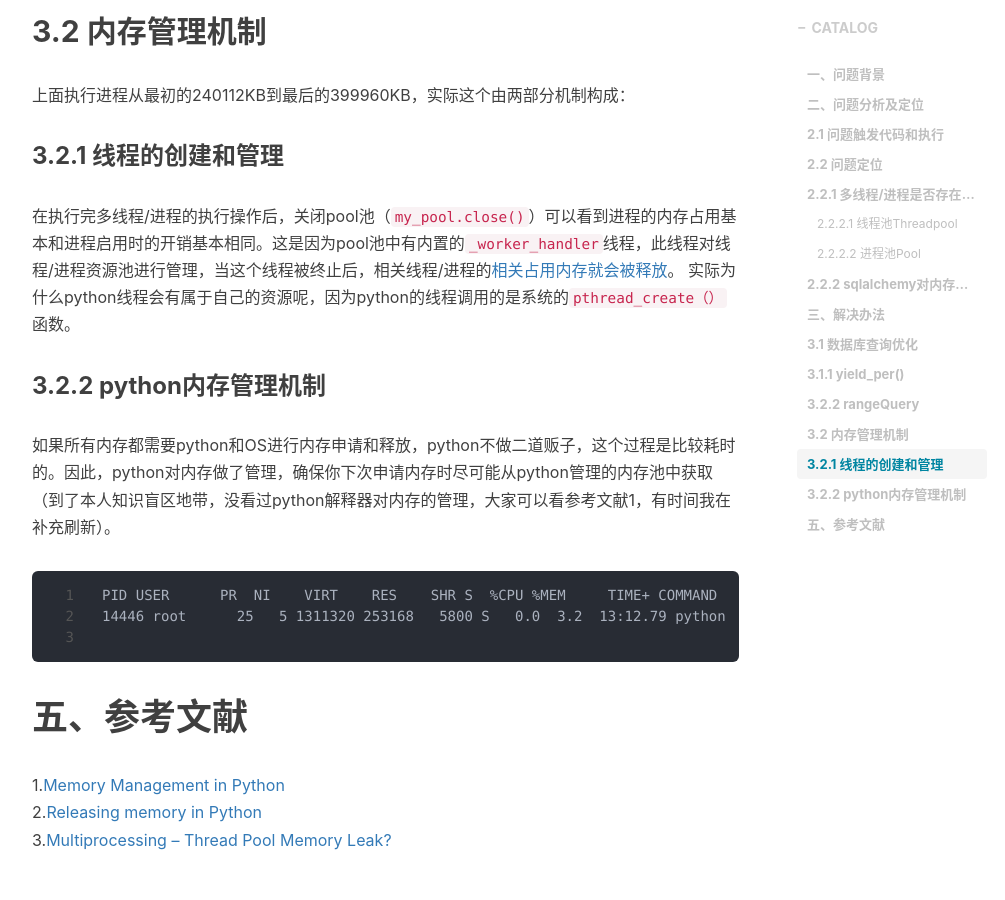
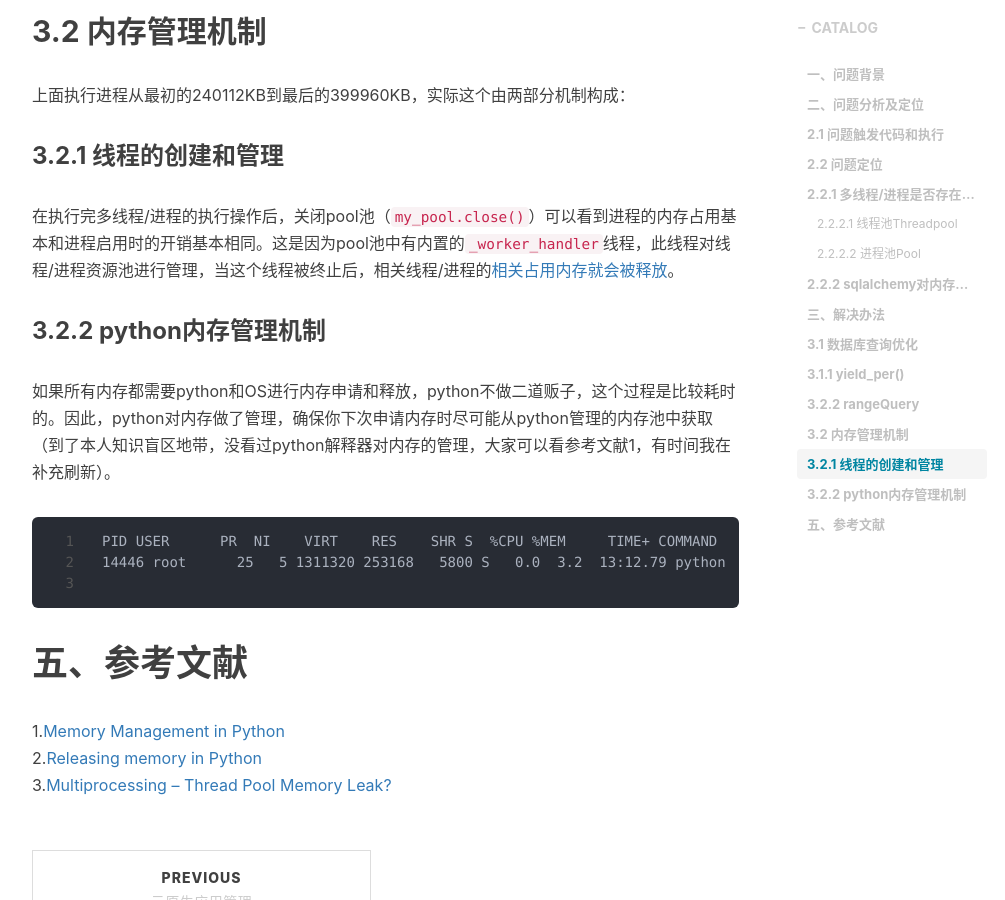
Before and after one commit to shihai1991/shihai1991.github.io, a Jekyll site: the page built from _posts/2022-09-20-multiprocessing-sqlalchemy.md, in a window 1280 px wide and 900 px high, scrolled down 4719 px. Shown: the whole window, without its empty margins (233-1238 px from the left). Built offline with Jekyll 4.4.1, drawn with Linux system fonts in a browser that asks for light colours; nearby versions of some CDN libraries; comment, search, counter and statistics services are not loaded.

Commit message:
Update 2022-09-20-multiprocessing-sqlalchemy.md

```diff
--- a/_posts/2022-09-20-multiprocessing-sqlalchemy.md
+++ b/_posts/2022-09-20-multiprocessing-sqlalchemy.md
@@ -156,7 +156,7 @@ def Process(ctx, *args, **kwds):
 上面执行进程从最初的240112KB到最后的399960KB，实际这个由两部分机制构成：
 ### 3.2.1 线程的创建和管理
 在执行完多线程/进程的执行操作后，关闭pool池（`my_pool.close()`）可以看到进程的内存占用基本和进程启用时的开销基本相同。这是因为pool池中有内置的`_worker_handler`线程，此线程对线程/进程资源池进行管理，当这个线程被终止后，相关线程/进程的[相关占用内存就会被释放](https://docs.python.org/3/library/multiprocessing.html#multiprocessing.pool.ThreadPool)。
-实际为什么python线程会有属于自己的资源呢，因为python的线程调用的是系统的`pthread_create（）`函数。
+
 ### 3.2.2 python内存管理机制
 如果所有内存都需要python和OS进行内存申请和释放，python不做二道贩子，这个过程是比较耗时的。因此，python对内存做了管理，确保你下次申请内存时尽可能从python管理的内存池中获取（到了本人知识盲区地带，没看过python解释器对内存的管理，大家可以看参考文献1，有时间我在补充刷新）。
 
```
